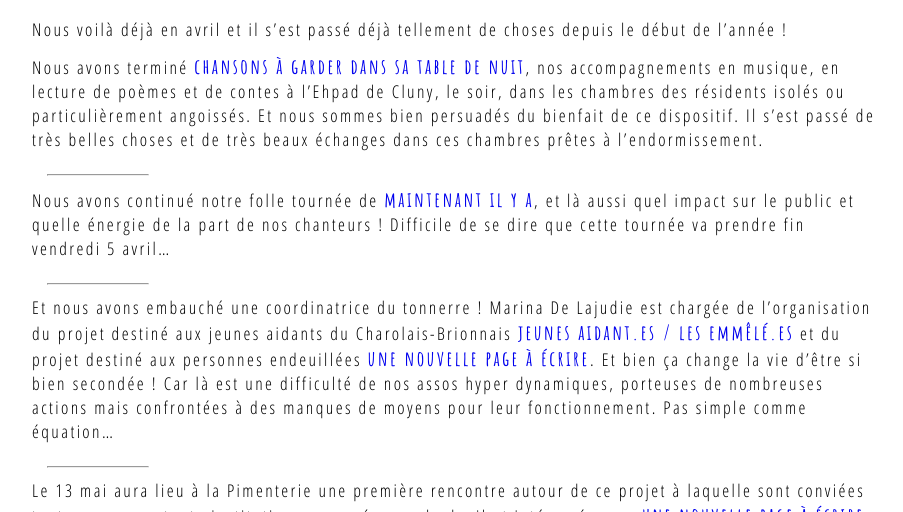
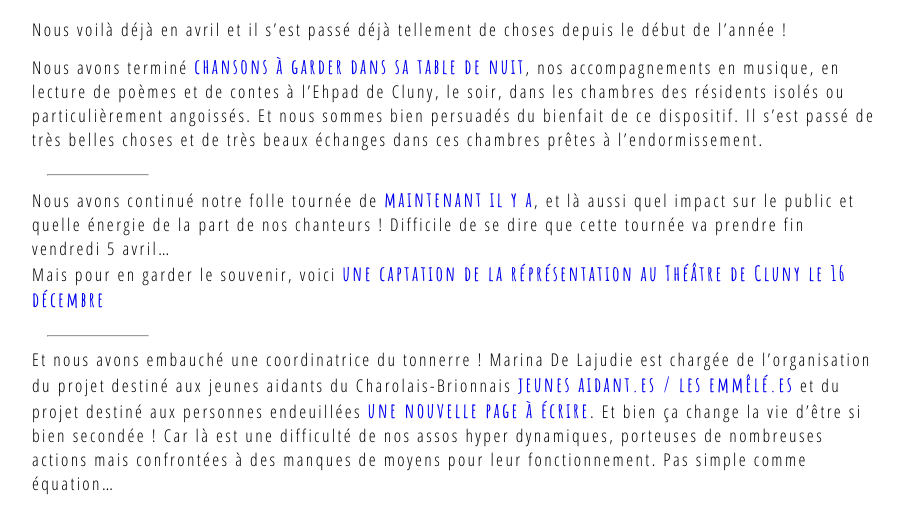
Before and after one commit to leshnik/revertouthaut, a Jekyll site: the page built from actualites.md, in a window 1280 px wide and 900 px high, scrolled down 5963 px, cut to the strip 0-512 px from the top of the window. Shown: the whole strip, without its empty margins (232-1135 px from the left). Built offline with Jekyll 4.4.1, drawn with Linux system fonts in a browser that asks for light colours.

Commit message:
actus add link to capta milya

```diff
--- a/actualites.md
+++ b/actualites.md
@@ -76,7 +76,7 @@ summary:
 
 <li>Nous avons terminé <a href="chansons-a-garder-dans-sa-table-de-nuit">chansons à garder dans sa table de nuit</a>, nos accompagnements en musique, en lecture de poèmes et de contes à l’Ehpad de Cluny, le soir, dans les chambres des résidents isolés ou particulièrement angoissés. Et nous sommes bien persuadés du bienfait de ce dispositif. Il s’est passé de très belles choses et de très beaux échanges dans ces chambres prêtes à l’endormissement.</li>
 <hr>
-<li>Nous avons continué notre folle tournée de <a href="maintenant-il-y-a">maintenant il y a</a>, et là aussi quel impact sur le public et quelle énergie de la part de nos chanteurs ! Difficile de se dire que cette tournée va prendre fin vendredi 5 avril…</li>
+<li>Nous avons continué notre folle tournée de <a href="maintenant-il-y-a">maintenant il y a</a>, et là aussi quel impact sur le public et quelle énergie de la part de nos chanteurs ! Difficile de se dire que cette tournée va prendre fin vendredi 5 avril…<br>Mais pour en garder le souvenir, voici <a href="milya-film">une captation de la réprésentation au Théâtre de Cluny le 16 décembre</a></li>
 <hr>
 <li>Et nous avons embauché une coordinatrice du tonnerre ! Marina De Lajudie est chargée de l’organisation du projet destiné aux jeunes aidants du Charolais-Brionnais <a href="jeunes-aidants">jeunes aidant.es&nbsp;/&nbsp;les emmêlé.es</a> et du projet destiné aux personnes endeuillées <a href="une-nouvelle-page"> une nouvelle page à écrire</a>. Et bien ça change la vie d’être si bien secondée ! Car là est une difficulté de nos assos hyper dynamiques, porteuses de nombreuses actions mais confrontées à des manques de moyens pour leur fonctionnement. Pas simple comme équation…</li>
 <hr>
```
